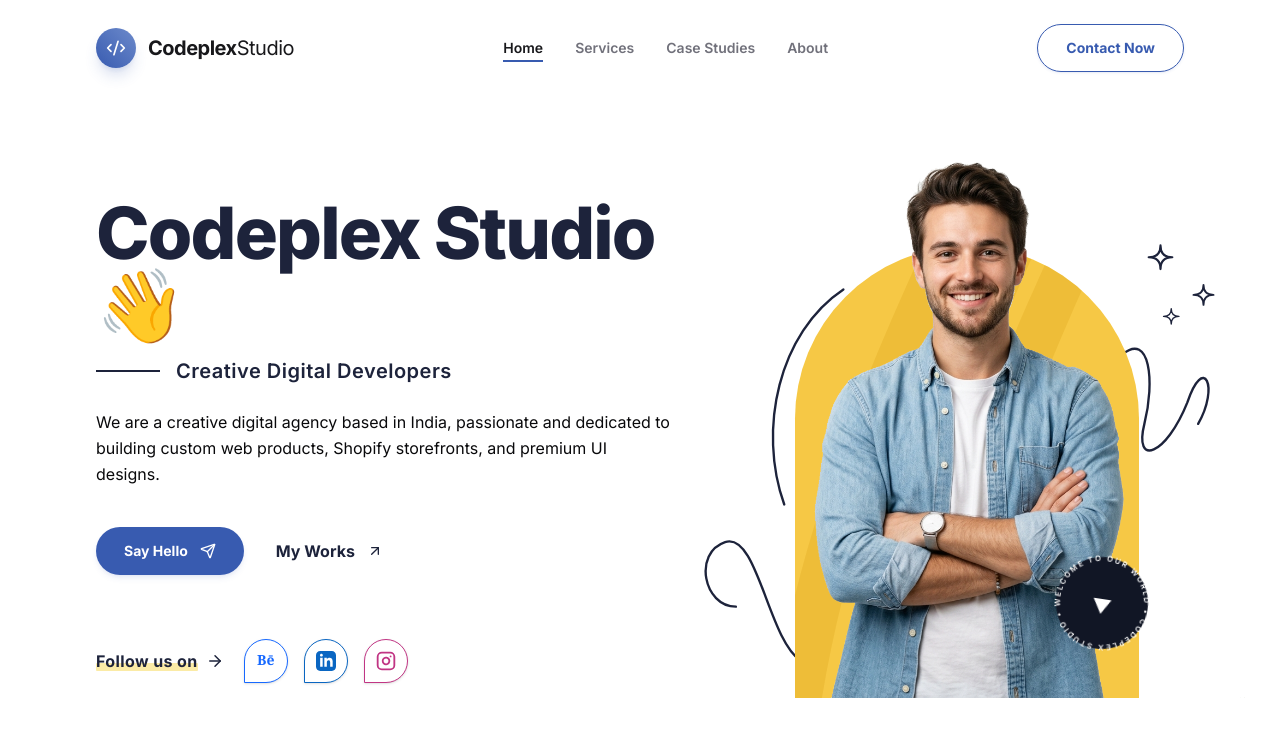
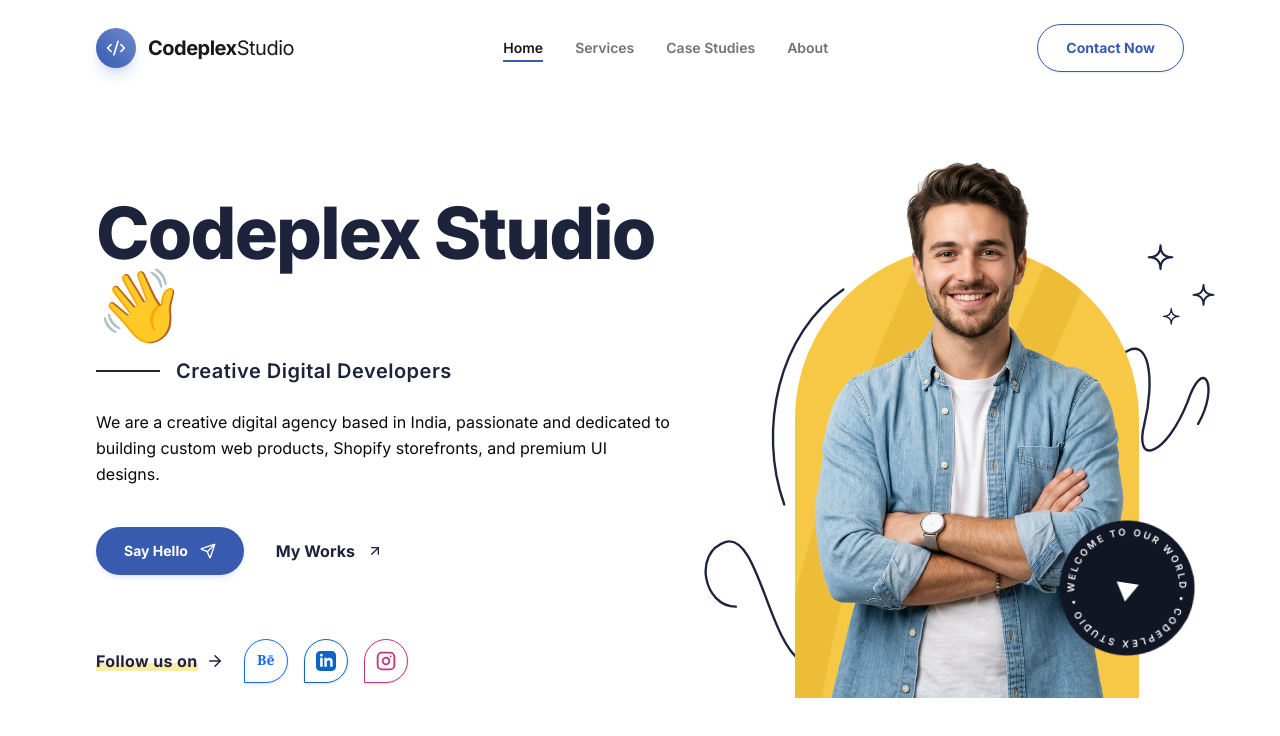
Before and after one commit to Ajaysinghrana24/codeplex-studio-website, a Next.js app: page / in a window 1280 px wide. Shown: the top 736 px of the page. Built offline with nearby package versions, Linux system fonts and the light colour scheme.

Commit message:
add data

```diff
--- a/components/HeroVisual.tsx
+++ b/components/HeroVisual.tsx
@@ -246,7 +246,7 @@ export default function HeroVisual() {
       </svg>
 
       {/* ================= FOREGROUND IMAGE: MAN ================= */}
-      <div className="absolute bottom-0 left-[0px] w-[430px] h-[500px] z-10 pointer-events-none overflow-visible">
+      <div className="absolute bottom-0 left-[0px] w-full h-full z-10 pointer-events-none overflow-visible">
         {loaded && manSrc && (
           <motion.img
             src={manSrc}
@@ -261,15 +261,14 @@ export default function HeroVisual() {
 
       {/* ================= CIRCULAR PLAY BADGE ================= */}
       <motion.div
-        className="absolute bottom-[35px] right-[10px] sm:right-[20px] z-20 w-[110px] h-[110px] sm:w-[120px] sm:h-[120px] cursor-pointer"
+        className="absolute bottom-[35px] sm:right-[-20px] right-[10px] z-20 w-[110px] h-[110px] sm:w-[150px] sm:h-[150px] cursor-pointer"
         initial={{ scale: 0, opacity: 0 }}
         animate={{ scale: 1, opacity: 1 }}
         transition={{ delay: 1.25, type: "spring", damping: 15 }}
-        whileHover={{ scale: 1.08 }}
       >
         <svg
           viewBox="0 0 120 120"
-          className="w-full h-full animate-spin-slow hover:[animation-duration:10s] transition-[animation-duration] duration-500"
+          className="w-full h-full animate-spin-slow"
         >
           <defs>
             {/* Round path for curved text */}
@@ -281,7 +280,7 @@ export default function HeroVisual() {
           </defs>
 
           {/* Badge Background Circle */}
-          <circle cx="60" cy="60" r="46" fill="#111625" />
+          <circle cx="60" cy="60" r="54" fill="#111625" />
 
           {/* Circular Text */}
           <text>
```
